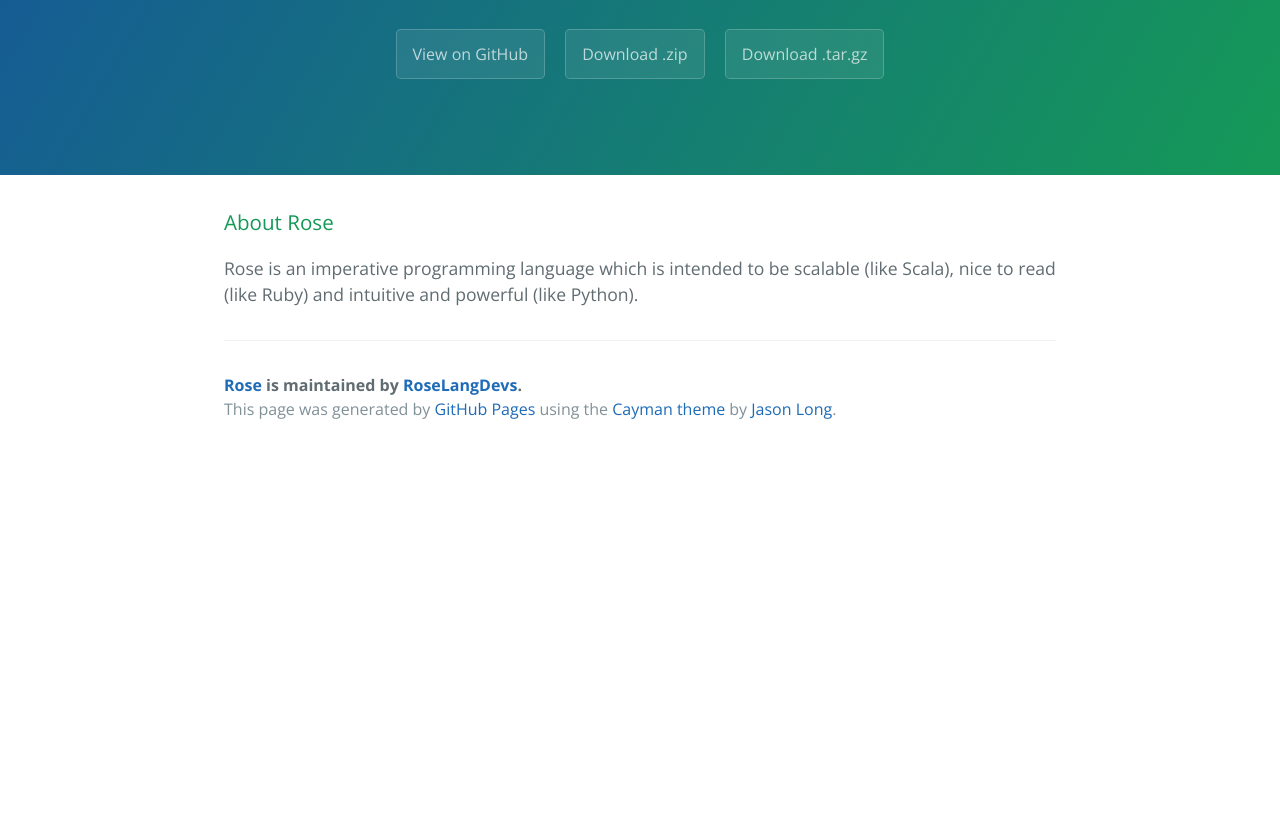
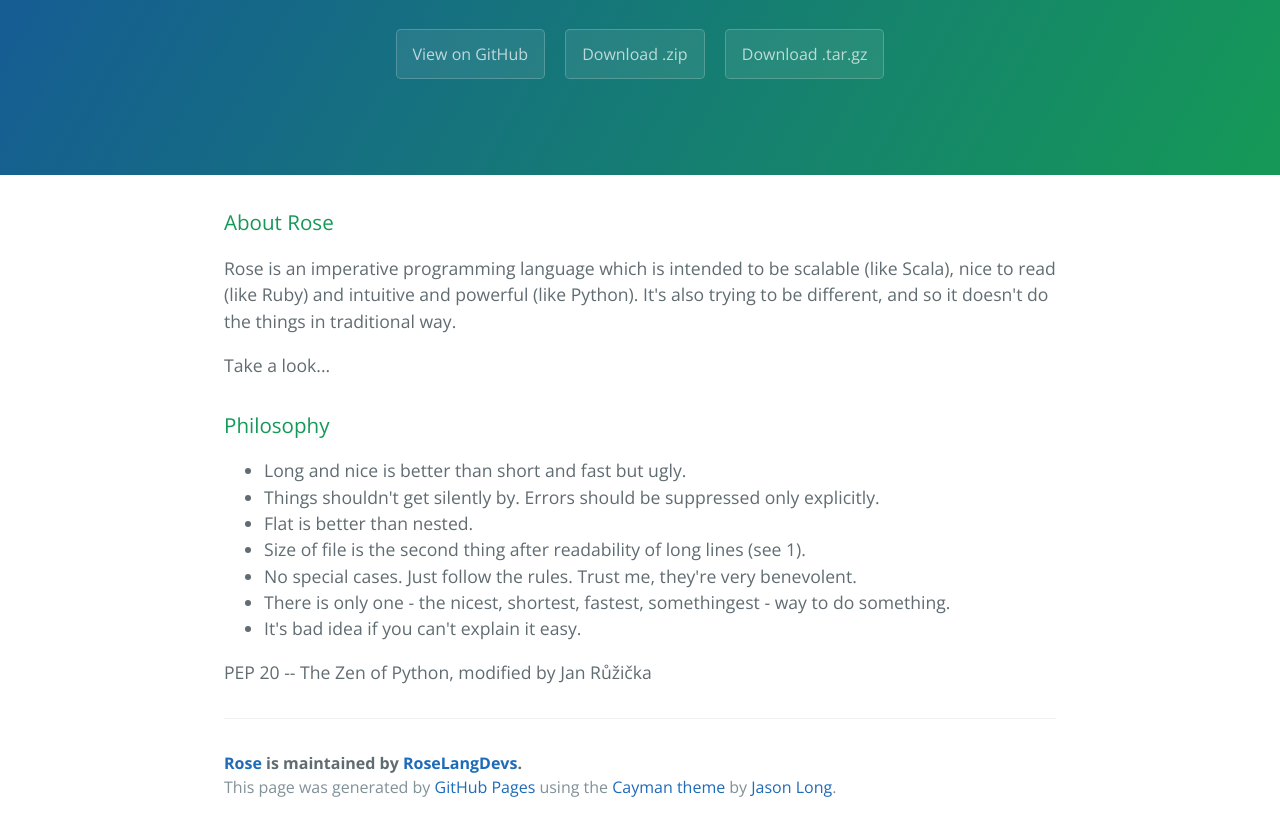
Before and after one commit to RoseLangDevs/roselang, a plain HTML site: page index.html in a window 1280 px wide. Shown: the part 208-1039 px from the top of the page. Before the commit the page ends 800 px from the top, so only its background shows below. Drawn offline with nearby package versions, Linux system fonts and the light colour scheme.

Commit message:
Update index.html

```diff
--- a/index.html
+++ b/index.html
@@ -20,10 +20,30 @@
 
     <section class="main-content">
       <h3>About Rose</h3>
+
       <p>
         Rose is an imperative programming language which is intended to be scalable (like Scala), nice to read (like Ruby)
-        and intuitive and powerful (like Python).
+        and intuitive and powerful (like Python). It's also trying to be different, and so it doesn't do the things in
+        traditional way.
       </p>
+
+      <p>
+        Take a look...
+      </p>
+
+      <h3>Philosophy</h3>
+
+      <ul>
+        <li>Long and nice is better than short and fast but ugly.</li>
+        <li>Things shouldn't get silently by. Errors should be suppressed only explicitly.</li>
+        <li>Flat is better than nested.</li>
+        <li>Size of file is the second thing after readability of long lines (see 1).</li>
+        <li>No special cases. Just follow the rules. Trust me, they're very benevolent.</li>
+        <li>There is only one - the nicest, shortest, fastest, somethingest - way to do something.</li>
+        <li>It's bad idea if you can't explain it easy.</li>
+      </ul>
+
+      <p>PEP 20 -- The Zen of Python, modified by Jan Růžička</p>
 
       <footer class="site-footer">
         <span class="site-footer-owner"><a href="https://github.com/RoseLangDevs/roselang">Rose</a> is maintained by <a href="https://github.com/RoseLangDevs">RoseLangDevs</a>.</span>
```
